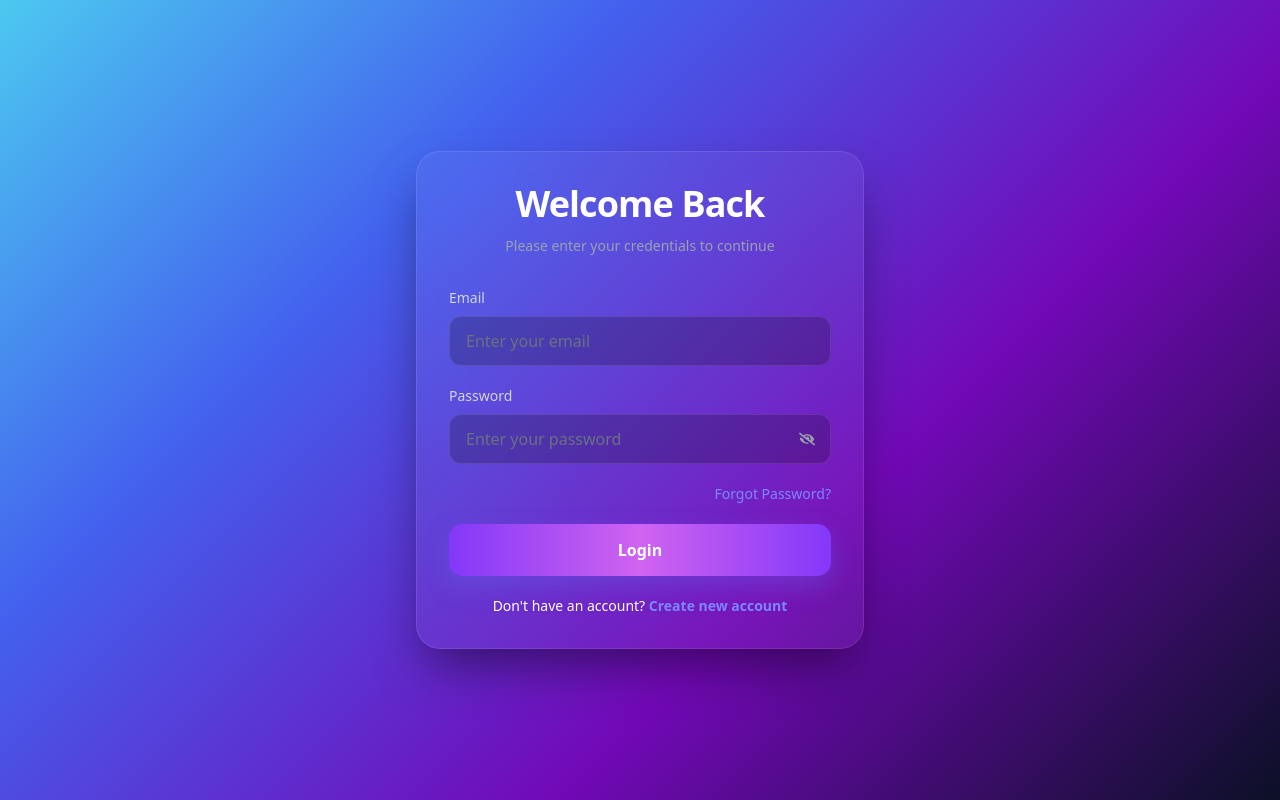
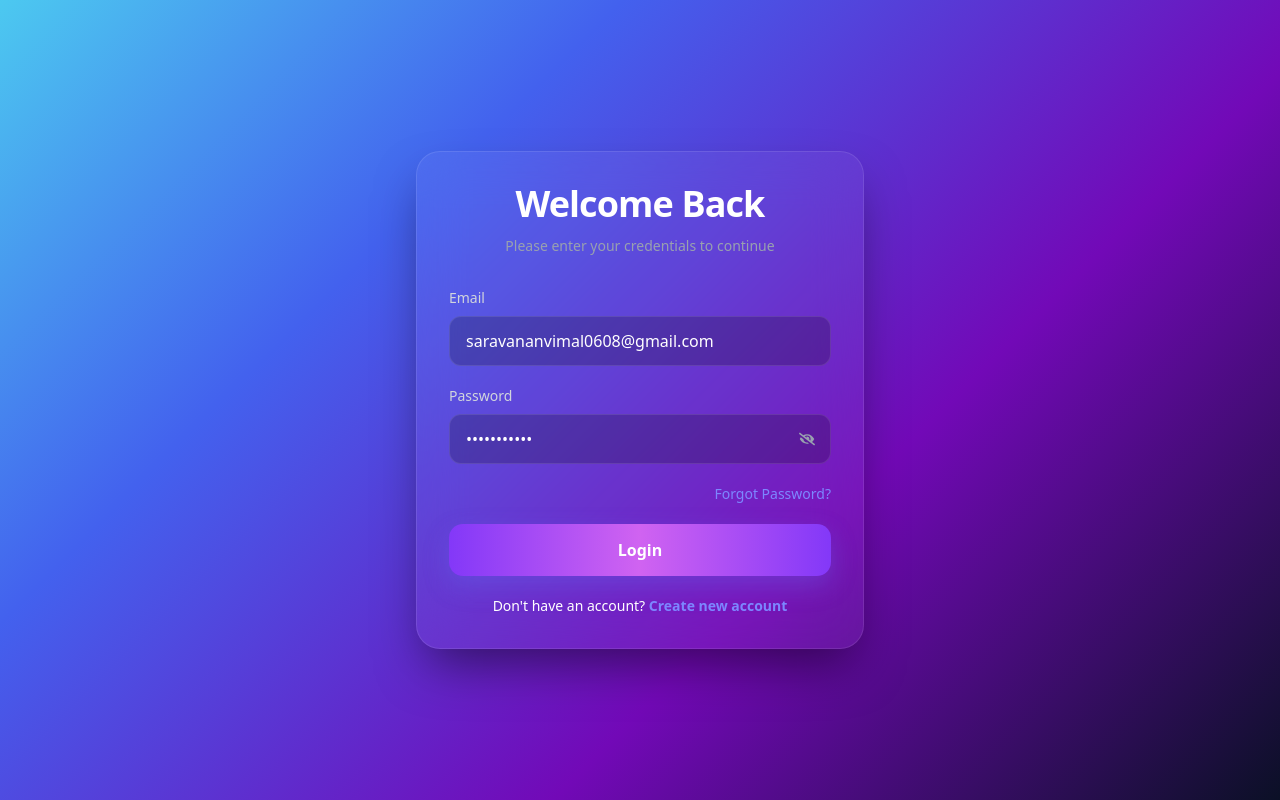
Before and after one commit to saravananvimal0608/ecommerce, a Next.js app: page /login in a window 1280 px wide. Built offline with nearby package versions, Linux system fonts and the light colour scheme; no server answers.

Commit message:
added custom user name and password in login page

```diff
--- a/src/app/(auth)/login/page.js
+++ b/src/app/(auth)/login/page.js
@@ -11,8 +11,8 @@ import { IoEyeSharp } from "react-icons/io5";
 const Login = () => {
   const router = useRouter();
   const [data, setData] = useState({
-    email: "",
-    password: "",
+    email: "saravananvimal0608@gmail.com",
+    password: "Welcome@123",
   });
   const [error, setError] = useState({});
   const [toggle, setToggle] = useState(false);
```
